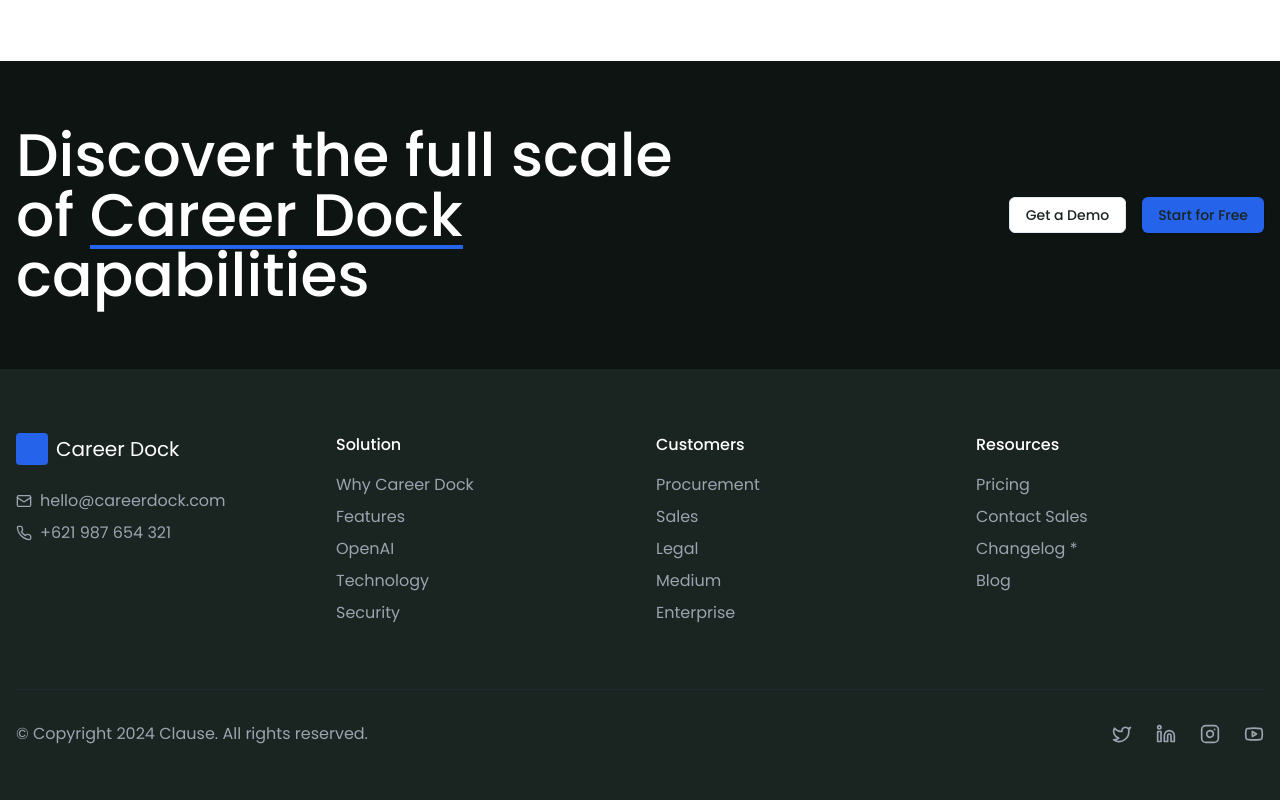
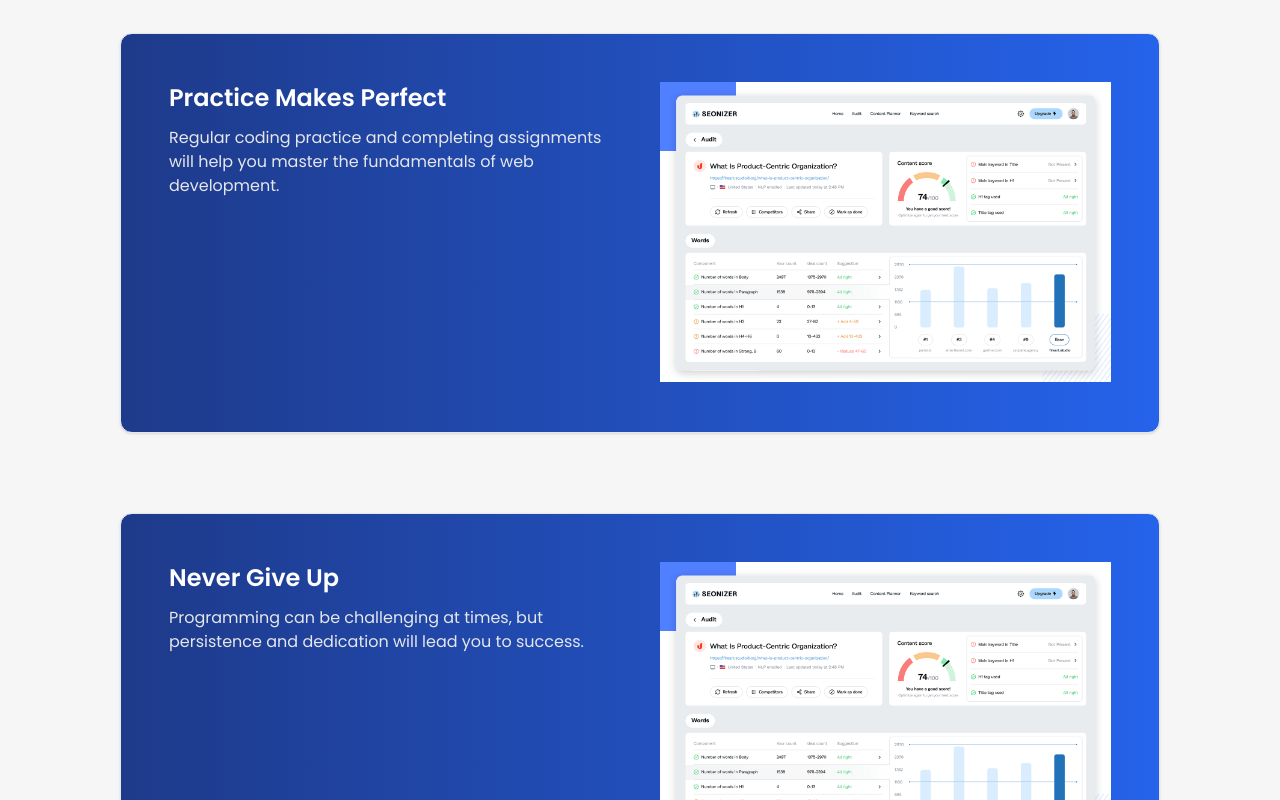
Before and after one commit to Career-Dock/career-dock-frontend, a Next.js app: page / in a window 1280 px wide. Shown: the part 3340-4140 px from the top of the page. Built offline with nearby package versions, Linux system fonts and the light colour scheme.

Commit message:
feat: add XFactor component and integrate it into main layout; update Footer styles and structure

```diff
--- /dev/null
+++ b/src/app/(mainLayout)/_components/landing/x-factor.tsx
@@ -0,0 +1,81 @@
+import MaxWidthWrapper from '@/components/common/max-width-wrapper';
+import { Card } from '@/components/ui/card';
+import Image from 'next/image';
+import Link from 'next/link';
+
+interface FactorCard {
+  id: number;
+  title: string;
+  description: string;
+}
+
+const factors: FactorCard[] = [
+  {
+    id: 1,
+    title: 'Learn Step by Step',
+    description:
+      'If you follow this course module by module and complete all the tasks, you will surely become a complete web developer.',
+  },
+  {
+    id: 2,
+    title: 'Practice Makes Perfect',
+    description:
+      'Regular coding practice and completing assignments will help you master the fundamentals of web development.',
+  },
+  {
+    id: 3,
+    title: 'Never Give Up',
+    description:
+      'Programming can be challenging at times, but persistence and dedication will lead you to success.',
+  },
+  {
+    id: 4,
+    title: 'Never Give Up',
+    description:
+      'Programming can be challenging at times, but persistence and dedication will lead you to success.',
+  },
+];
+
+export default function XFactor() {
+  return (
+    <section className=" py-20 md:py-20 px-4 md:px-10 bg-[#F6F6F6]">
+      <MaxWidthWrapper>
+        <h1 className="text-primary text-4xl md:text-5xl font-bold text-center mb-12 sticky top-4 z-10 pb-8">
+          X-Factors Of Career Dock
+        </h1>
+
+        <div className=" flex flex-col mt-10 md:mt-16 gap-20 ">
+          {factors.map((factor, pIndex) => (
+            <Card
+              key={pIndex}
+              className="px-8 pt-8 pb-0 md:pt-12 md:px-10 lg:pt-12 lg:px-12 sticky bg-gradient-to-r from-[#1E3A8A] to-[#2563EB] h-[400px]"
+              style={{
+                top: `calc(140px + ${pIndex * 40}px)`,
+              }}
+            >
+              <div className="lg:grid lg:grid-cols-2 lg:gap-10">
+                <div className="lg:pb-16">
+                  <h3 className="text-white text-xl md:text-2xl font-semibold mb-3">
+                    {factor.title}
+                  </h3>
+                  <p className="text-gray-200 text-sm md:text-base">
+                    {factor.description}
+                  </p>
+                </div>
+                <div className="">
+                  <Image
+                    src="/dashboard-examples-blog.png"
+                    alt="title"
+                    className=""
+                    width={500}
+                    height={300}
+                  />
+                </div>
+              </div>
+            </Card>
+          ))}
+        </div>
+      </MaxWidthWrapper>
+    </section>
+  );
+}
--- a/src/app/(mainLayout)/page.tsx
+++ b/src/app/(mainLayout)/page.tsx
@@ -1,7 +1,8 @@
-import FAQSection from "./_components/landing/faq";
-import FeatureGrid from "./_components/landing/feature-grid";
-import FeatureShowcase from "./_components/landing/feature-showcase";
-import Hero from "./_components/landing/hero";
+import FAQSection from './_components/landing/faq';
+import FeatureGrid from './_components/landing/feature-grid';
+import FeatureShowcase from './_components/landing/feature-showcase';
+import Hero from './_components/landing/hero';
+import XFactor from './_components/landing/x-factor';
 
 export default async function Home() {
   return (
@@ -9,6 +10,7 @@
       <Hero />
       <FeatureShowcase />
       <FeatureGrid />
+      <XFactor />
       <FAQSection />
     </main>
   );
--- a/src/components/common/footer.tsx
+++ b/src/components/common/footer.tsx
@@ -1,6 +1,6 @@
-import Link from "next/link";
-import Image from "next/image";
-import { Button } from "@/components/ui/button";
+import Link from 'next/link';
+import Image from 'next/image';
+import { Button } from '@/components/ui/button';
 import {
   Twitter,
   Linkedin,
@@ -8,42 +8,41 @@
   Youtube,
   Phone,
   Mail,
-} from "lucide-react";
+} from 'lucide-react';
 
 export default function Footer() {
   return (
     <div className="min-h-screen">
       {/* Hero Section */}
-      <div className="container mx-auto px-4 py-16 bg-[#0d1412]">
+      <div className="container mx-auto px-4 py-16 bg-blue-800">
         <div className="flex flex-col md:flex-row justify-between items-start md:items-center">
           <h1 className="text-4xl md:text-6xl font-medium text-white mb-8 md:mb-0 max-w-2xl">
-            Discover the full scale of{" "}
+            Discover the full scale of{' '}
             <span className="relative">
               Career Dock
               <span className="absolute bottom-2 left-0 w-full h-1 bg-primary"></span>
-            </span>{" "}
+            </span>{' '}
             capabilities
           </h1>
           <div className="flex flex-col sm:flex-row gap-4">
-            <Button variant="outline" className="text-[#1A2421] bg-white">
+            <Button variant="outline" className="text-gray-900 bg-white">
               Get a Demo
             </Button>
-            <Button className="bg-primary text-[#1A2421]">
-              Start for Free
-            </Button>
+            <Button className="bg-primary text-white">Start for Free</Button>
           </div>
         </div>
       </div>
 
       {/* Footer */}
-      <footer className="container mx-auto px-4 py-16 mt-auto  bg-[#1A2421]">
+      <footer className="container mx-auto px-4 py-16 mt-auto  bg-blue-950">
         <div className="grid grid-cols-1 md:grid-cols-12 gap-8">
           {/* Logo and Contact */}
           <div className="md:col-span-3 space-y-6">
-            <div className="flex items-center gap-2">
-              <div className="w-8 h-8 bg-primary rounded"></div>
-              <span className="text-white text-xl">Career Dock</span>
-            </div>
+            <Link href="/" className="flex items-center gap-2">
+              <div className="h-6 w-6 rounded-full bg-primary" />
+              <span className="text-xl font-semibold text-white">Career</span>
+              <span className="text-xl font-semibold text-primary">Dock</span>
+            </Link>
             <div className="space-y-2">
               <Link
                 href="mailto:hello@careerdock.com"
@@ -67,11 +66,11 @@
             <h3 className="text-white font-medium mb-4">Solution</h3>
             <ul className="space-y-2">
               {[
-                "Why Career Dock",
-                "Features",
-                "OpenAI",
-                "Technology",
-                "Security",
+                'Why Career Dock',
+                'Features',
+                'OpenAI',
+                'Technology',
+                'Security',
               ].map((item) => (
                 <li key={item}>
                   <Link href="#" className="text-gray-400 hover:text-white">
@@ -86,7 +85,7 @@
           <div className="md:col-span-3">
             <h3 className="text-white font-medium mb-4">Customers</h3>
             <ul className="space-y-2">
-              {["Procurement", "Sales", "Legal", "Medium", "Enterprise"].map(
+              {['Procurement', 'Sales', 'Legal', 'Medium', 'Enterprise'].map(
                 (item) => (
                   <li key={item}>
                     <Link href="#" className="text-gray-400 hover:text-white">
@@ -102,7 +101,7 @@
           <div className="md:col-span-3">
             <h3 className="text-white font-medium mb-4">Resources</h3>
             <ul className="space-y-2">
-              {["Pricing", "Contact Sales", "Changelog *", "Blog"].map(
+              {['Pricing', 'Contact Sales', 'Changelog *', 'Blog'].map(
                 (item) => (
                   <li key={item}>
                     <Link href="#" className="text-gray-400 hover:text-white">
```
